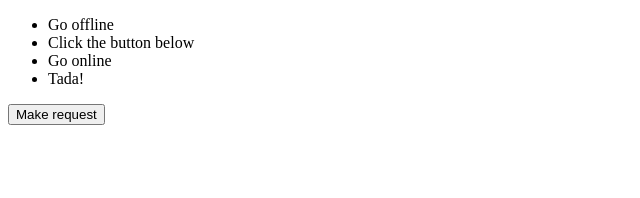
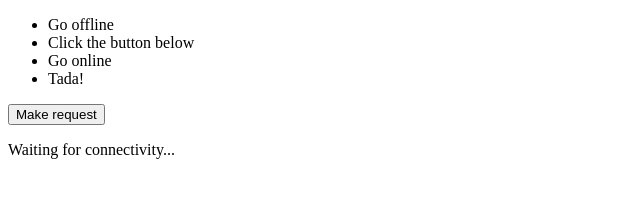
Before and after one commit to sdgluck/fetch-background-sync, a website: page index.html in a window 1280 px wide. Both pictures are taken after a click on the button "Make request". Shown: the whole page, without its empty margins (0-640 px from the left). Drawn offline with Linux system fonts and the light colour scheme.

Commit message:
Cont. building example page

```diff
--- a/index.html
+++ b/index.html
@@ -1,7 +1,7 @@
 <!doctype html>
 <html>
 <head>
-    <script src="dist/fetch-sync.min.js"></script>
+    <script src="node_modules/fetch-sync/dist/fetch-sync.min.js"></script>
     <style>
         #error {
             display: none;
@@ -9,6 +9,9 @@
         }
         #main {
             display: block;
+        }
+        #waiting {
+            display: none;
         }
     </style>
 </head>
@@ -22,6 +25,7 @@
         <li>Tada!
     </ul>
     <button onclick="makeRequest()">Make request</button>
+    <p id="waiting">Waiting for connectivity...</p>
     <img id="result" />
 </div>
 <script>
@@ -29,23 +33,35 @@
 
     var main = document.querySelector('#main')
     var error = document.querySelector('#error')
+    var waiting = document.querySelector('#waiting')
     var result = document.querySelector('#result')
 
+    var request = false
+
     fetchSync.init({
-        workerUrl: ''
+        workerUrl: 'node_modules/fetch-sync/dist/fetch-sync.min.js',
+        workerScope: '/'
     }).catch(function () {
         main.style.display = 'none'
         document.querySelector('#error').style.display = 'block'
     })
 
     function makeRequest () {
-        fetchSync('http://')
+        if (request) {
+            return
+        }
+
+        request = true
+        waiting.style.display = 'block'
+
+        fetchSync('http://thecatapi.com/api/images/get?format=src&type=gif')
             .then(function (response) {
-            return response.blob()
+                return response.blob()
             })
             .then(function (blob) {
-                var objectUrl = URL.createObjectURL(blob)
-                result.src = objectUrl
+                result.src = URL.createObjectURL(blob)
+                request = false
+                waiting.style.display = 'none'
             })
     }
 </script>
--- /dev/null
+++ b/package.json
@@ -0,0 +1,6 @@
+{
+    "title": "fetch-sync-example",
+    "dependencies": {
+        "fetch-sync": "^0.1.0"
+    }
+}
```
